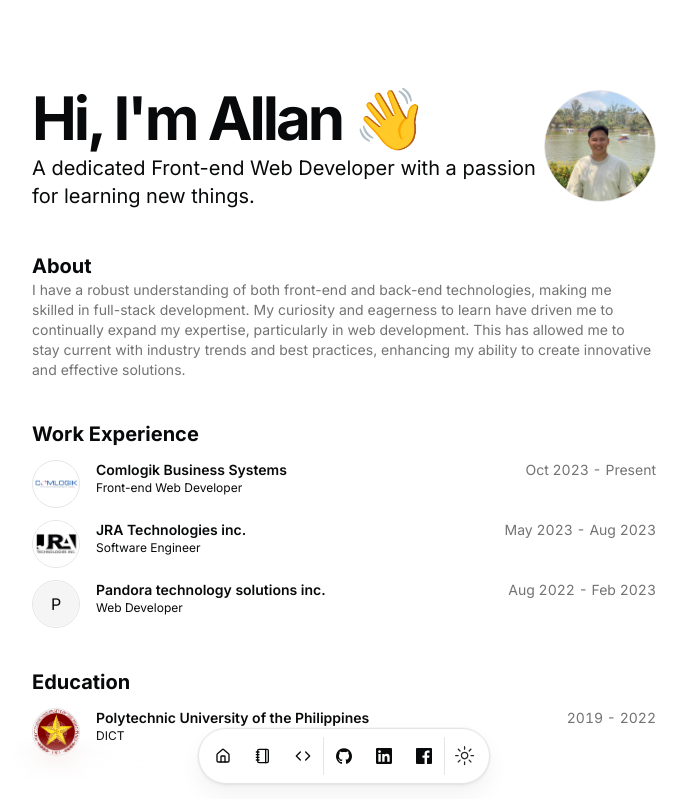
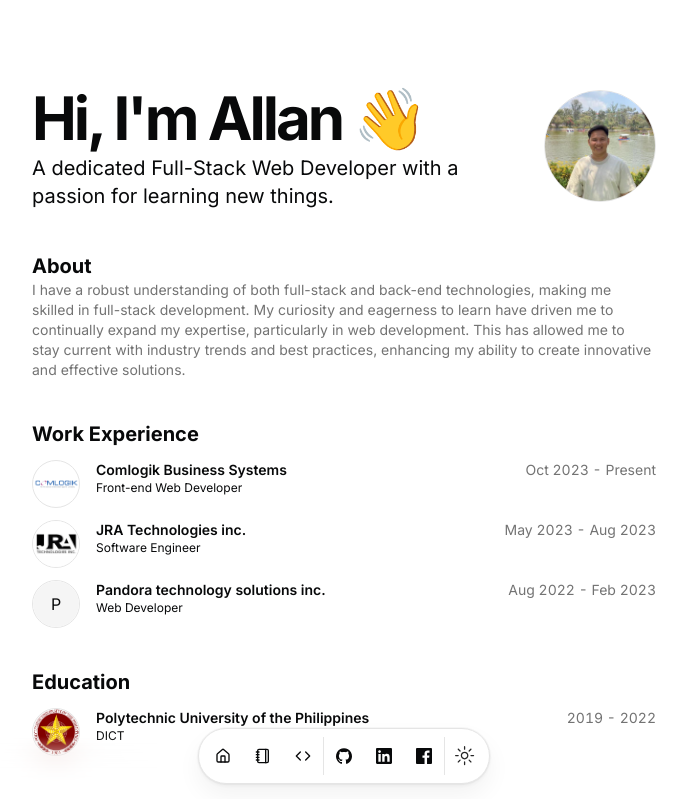
Before and after one commit to allansionosa/aj-portfolio, a Next.js app: page / in a window 1280 px wide. Shown: the top 799 px of the page, without its empty margins (296-983 px from the left). Built offline with nearby package versions, Linux system fonts and the light colour scheme.

Commit message:
changes front-end to full-stack

```diff
--- a/content/about.mdx
+++ b/content/about.mdx
@@ -4,4 +4,4 @@ publishedAt: '2024-07-23'
 summary: 'About me'
 ---
 
-Hi my name is Allan, a front-end web developer with a keen interest in creating websites from scratch, ensuring they are not only functional but also user-friendly and visually appealing. My professional journey involves designing in Figma, creating prototypes, and developing both the frontend and backend of websites, particularly for hospital clients.
+Hi my name is Allan, a full-stack web developer with a keen interest in creating websites from scratch, ensuring they are not only functional but also user-friendly and visually appealing. My professional journey involves designing in Figma, creating prototypes, and developing both the frontend and backend of websites, particularly for hospital clients.
--- a/src/data/resume.tsx
+++ b/src/data/resume.tsx
@@ -8,9 +8,9 @@ export const DATA = {
   location: 'Quezon City, CP Garcia, U.P Campus',
   locationLink: 'https://maps.app.goo.gl/ZMBNyYt1VLErZdoz7',
   description:
-    'A dedicated Front-end Web Developer with a passion for learning new things.',
+    'A dedicated Full-Stack Web Developer with a passion for learning new things.',
   summary:
-    'I have a robust understanding of both front-end and back-end technologies, making me skilled in full-stack development. My curiosity and eagerness to learn have driven me to continually expand my expertise, particularly in web development. This has allowed me to stay current with industry trends and best practices, enhancing my ability to create innovative and effective solutions.',
+    'I have a robust understanding of both full-stack and back-end technologies, making me skilled in full-stack development. My curiosity and eagerness to learn have driven me to continually expand my expertise, particularly in web development. This has allowed me to stay current with industry trends and best practices, enhancing my ability to create innovative and effective solutions.',
   avatarUrl: '/me.jpg',
   skills: [
     'React',
```
